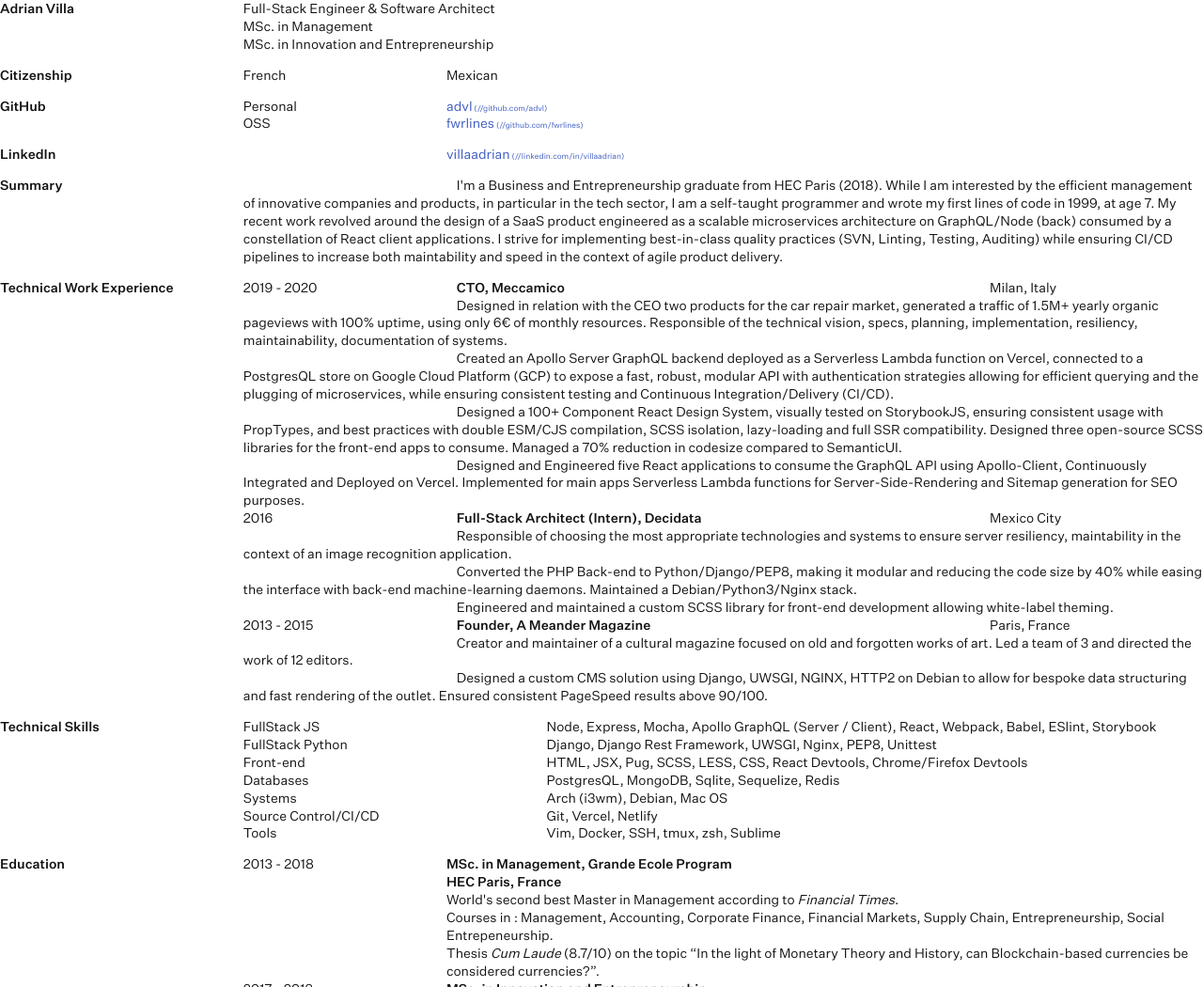
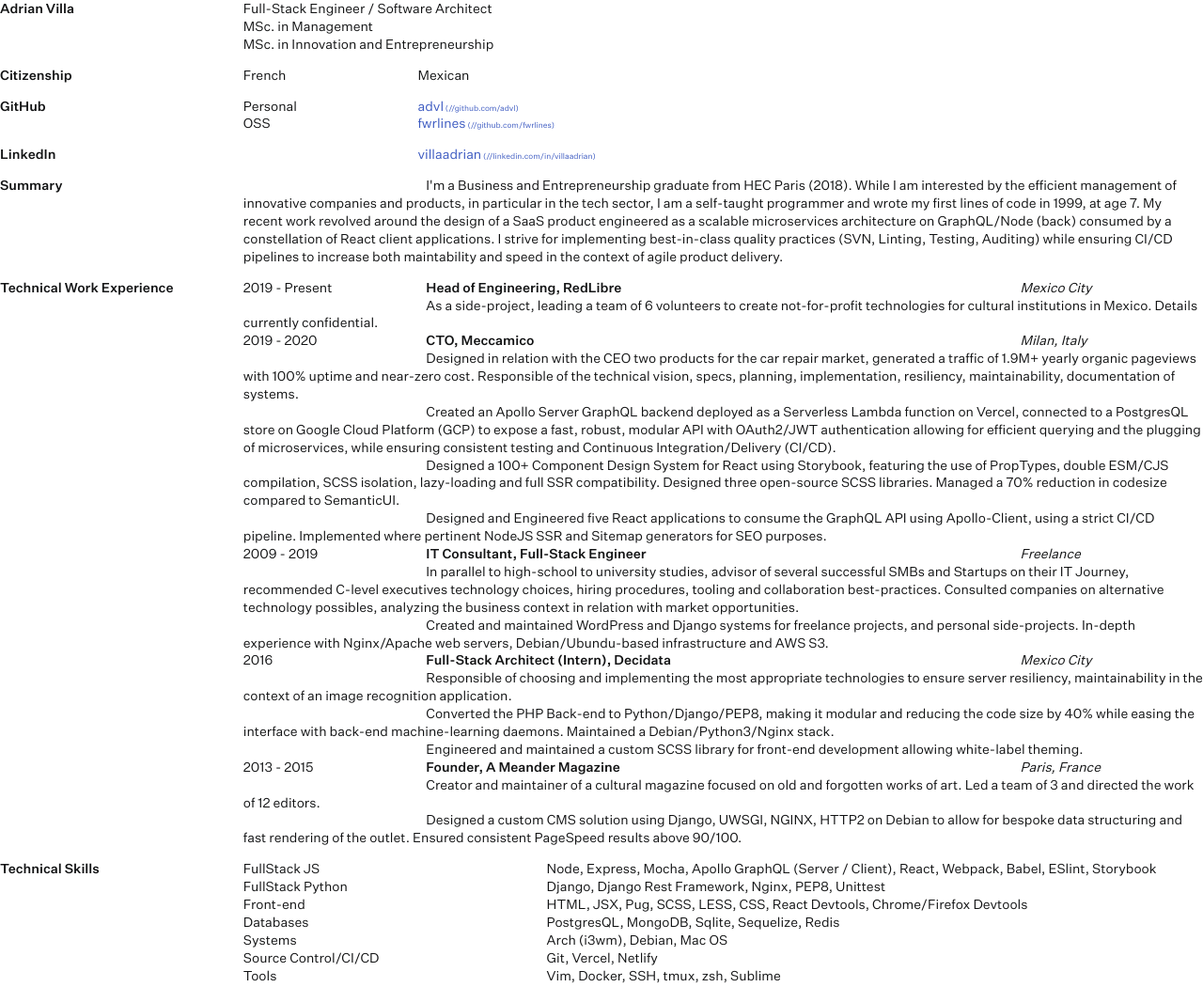
Before and after one commit to advl/resume, a website: page src/index.html in a window 1280 px wide. Shown: the top 1050 px of the page at 94% size. Drawn offline with Linux system fonts and the light colour scheme; files whose address does not match are found by name.

Commit message:
Added 2 work experiences, removed achievements

```diff
--- a/src/index.html
+++ b/src/index.html
@@ -3,7 +3,7 @@
   <head>
     <meta charset="UTF-8" />
     <link rel="stylesheet" href="./main.css" />
-    <title></title>
+    <title>Adrian V. Resume</title>
     <script src="https://unpkg.com/pagedjs/dist/paged.polyfill.js"></script>
     <script>
       /*
@@ -48,7 +48,7 @@
   <body>
     <section class="l l-two" A>
       <div class="title tb">Adrian Villa</div>
-      <div class="content">Full-Stack Engineer &amp; Software Architect</div>
+      <div class="content">Full-Stack Engineer / Software Architect</div>
       <div class="content">MSc. in Management</div>
       <div class="content">MSc. in Innovation and Entrepreneurship</div>
     </section>
@@ -94,37 +94,62 @@
     <section class="l l-two break">
       <div class="title tb">Technical Work Experience</div>
       <div class="content l l-work">
+        <div class="years">2019 - Present</div>
+        <div class="second tb">Head of Engineering, RedLibre</div>
+        <div class="location">Mexico City</div>
+        <div class="content indented">
+          As a side-project, leading a team of 6 volunteers to create not-for-profit technologies for cultural institutions in Mexico. Details currently confidential.
+        </div>
+      </div>
+      <div class="content l l-work">
         <div class="years">2019 - 2020</div>
         <div class="second tb">CTO, Meccamico</div>
         <div class="location">Milan, Italy</div>
         <div class="content indented">
           Designed in relation with the CEO two products for the car repair
-          market, generated a traffic of 1.5M+ yearly organic pageviews with
-          100% uptime, using only 6€ of monthly resources. Responsible of the
-          technical vision, specs, planning, implementation, resiliency,
-          maintainability, documentation of systems.
+          market, generated a traffic of 1.9M+ yearly organic pageviews with
+          100% uptime and near-zero cost. Responsible of the technical vision,
+          specs, planning, implementation, resiliency, maintainability,
+          documentation of systems.
         </div>
         <div class="content indented">
           Created an Apollo Server GraphQL backend deployed as a Serverless
           Lambda function on Vercel, connected to a PostgresQL store on Google
           Cloud Platform (GCP) to expose a fast, robust, modular API with
-          authentication strategies allowing for efficient querying and the
+          OAuth2/JWT authentication allowing for efficient querying and the
           plugging of microservices, while ensuring consistent testing and
           Continuous Integration/Delivery (CI/CD).
         </div>
         <div class="content indented">
-          Designed a 100+ Component React Design System, visually tested on
-          StorybookJS, ensuring consistent usage with PropTypes, and best
-          practices with double ESM/CJS compilation, SCSS isolation,
-          lazy-loading and full SSR compatibility. Designed three open-source
-          SCSS libraries for the front-end apps to consume. Managed a 70%
-          reduction in codesize compared to SemanticUI.
+          Designed a 100+ Component Design System for React using Storybook,
+          featuring the use of PropTypes, double ESM/CJS compilation, SCSS
+          isolation, lazy-loading and full SSR compatibility. Designed three
+          open-source SCSS libraries. Managed a 70% reduction in codesize
+          compared to SemanticUI.
         </div>
         <div class="content indented">
           Designed and Engineered five React applications to consume the GraphQL
-          API using Apollo-Client, Continuously Integrated and Deployed on
-          Vercel. Implemented for main apps Serverless Lambda functions for
-          Server-Side-Rendering and Sitemap generation for SEO purposes.
+          API using Apollo-Client, using a strict CI/CD pipeline. Implemented where pertinent NodeJS SSR and Sitemap generators for SEO purposes.
+        </div>
+      </div>
+      <div class="content l l-work">
+        <div class="years">2009 - 2019</div>
+        <div class="second tb">IT Consultant, Full-Stack Engineer</div>
+        <div class="location">Freelance</div>
+        <div class="content indented">
+          In parallel to high-school to university studies, advisor of several
+          successful SMBs and Startups on their IT Journey, recommended C-level
+          executives technology choices, hiring procedures, tooling and
+          collaboration best-practices. Consulted companies on alternative
+          technology possibles, analyzing the business context in relation with
+          market opportunities.
+          </div>
+          <div class="content indented">
+            Created and maintained WordPress and Django systems for freelance
+            projects, and personal side-projects. In-depth experience with
+            Nginx/Apache web servers, Debian/Ubundu-based infrastructure and AWS
+            S3.
+          </div>
         </div>
       </div>
       <div class="content l l-work">
@@ -132,9 +157,9 @@
         <div class="second tb">Full-Stack Architect (Intern), Decidata</div>
         <div class="location">Mexico City</div>
         <div class="content indented">
-          Responsible of choosing the most appropriate technologies and systems
-          to ensure server resiliency, maintability in the context of an image
-          recognition application.
+          Responsible of choosing and implementing the most appropriate
+          technologies to ensure server resiliency, maintainability in the
+          context of an image recognition application.
         </div>
         <div class="content indented">
           Converted the PHP Back-end to Python/Django/PEP8, making it modular
@@ -174,7 +199,7 @@
       </div>
       <div class="second">FullStack Python</div>
       <div class="content">
-        Django, Django Rest Framework, UWSGI, Nginx, PEP8, Unittest
+        Django, Django Rest Framework, Nginx, PEP8, Unittest
       </div>
       <div class="second">Front-end</div>
       <div class="content">
@@ -197,11 +222,8 @@
       <div class="content tb">HEC Paris, France</div>
       <div class="content">
         World's second best Master in Management according to
-        <em>Financial Times</em>.
-      </div>
-      <div class="content">
-        Courses in : Management, Accounting, Corporate Finance, Financial
-        Markets, Supply Chain, Entrepreneurship, Social Entrepeneurship.
+        <em>Financial Times</em>. Courses on Management, Accounting, Corporate
+        Finance, Financial Markets, Supply Chain, Entrepreneurship.
       </div>
       <div class="content">
         Thesis <em>Cum Laude</em> (8.7/10) on the topic “In the light of
@@ -211,10 +233,9 @@
       <div class="second">2017 - 2018</div>
       <div class="content tb">MSc. in Innovation and Entrepreneurship</div>
       <div class="content tb">ESADE, Ramon Lull University, Barcelona</div>
-      <div class="content">Dual Degree with HEC Paris' diploma.</div>
       <div class="content">
-        Courses on management of innovative entreprises with a focus on
-        in-company learning.
+        Dual Degree with HEC Paris' diploma. Studied the management of
+        innovative entreprises with a focus on in-company learning.
       </div>
       <div class="second">2014</div>
       <div class="content tb">Stanford Summer International Honors Program</div>
@@ -225,15 +246,14 @@
       </div>
     </section>
 
+    <!--
     <section class="l l-two">
       <div class="title tb">Honors</div>
-      <!--
       <div class="content">
         Thesis received <em>Cum Laude</em>, “In the light of Monetary Theory and
         History, can Blockchain-based <em>currencies</em> be considered
         currencies?”, ESADE Barcelona, 2018
       </div>
-      -->
       <div class="content">
         Ranked 99<sup>th</sup>/5169 (1.9%), HEC entrance examination, 2013
       </div>
@@ -244,6 +264,7 @@
         Ranked 5<sup>th</sup>/667 (0.9%), Nationwide Mathematics Contest, 2010
       </div>
     </section>
+      -->
 
     <section class="l l-three-even">
       <div class="title tb">AFK</div>
@@ -252,8 +273,8 @@
       </div>
       <div class="content">Political Economy</div>
       <div class="second">Daily Cycling, Swimming</div>
+      <div class="content">Opera, Classical Music</div>
       <div class="second">Hiking</div>
-      <div class="content">Opera, Classical Music</div>
     </section>
 
     <section class="l l-two">
--- a/src/main.scss
+++ b/src/main.scss
@@ -46,7 +46,7 @@
 }
 
 .l-three {
-  grid-template-columns: [title] $first-column-width [second] calc((100 / 6) * 1%) [content] auto;
+  grid-template-columns: [title] $first-column-width [second] calc((100 / 7) * 1%) [content] auto;
   page-break-inside: avoid;
 }
 
@@ -73,7 +73,7 @@
 
 .l-work {
   grid-column-gap: 0;
-  grid-template-columns: [years] calc((100/75) * (100 /6) *1%) [second] auto [location] calc((100/75) * (100/6) *1%);
+  grid-template-columns: [years] calc((100/75) * (100 /7) *1%) [second] auto [location] calc((100/75) * (100/7) *1%);
   page-break-inside: avoid;
 
   .years {
@@ -89,13 +89,15 @@
   }
 
   .location {
+    font-style: italic;
     grid-column: location/span 1;
   }
 }
 
 
+
 .indented {
-  text-indent: calc((100/75) * (100/6) * 1%);
+  text-indent: calc((100/75) * (100/7) * 1%);
 }
 
 code {
@@ -156,7 +158,7 @@
 
     //border: 1px solid grey;
     //background: white;
-    margin: 18mm 18mm 20mm;
+    margin: 17mm 17mm 16mm;
     //outline: 1px solid blue;
     size: a4;
 
@@ -188,7 +190,7 @@
     @bottom-right {
       bottom: 6mm;
       color: var(--light-metadata);
-      content: "Updated November 2020";
+      content: "Updated December 2020";
       position: relative;
     }
 
```
Also changed, not shown: src/main.css.
